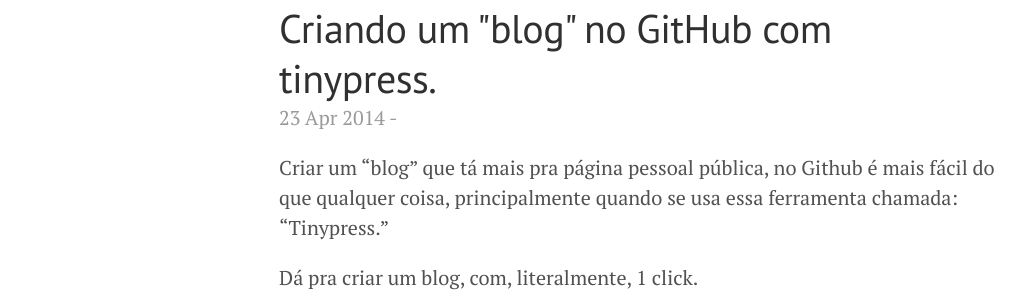
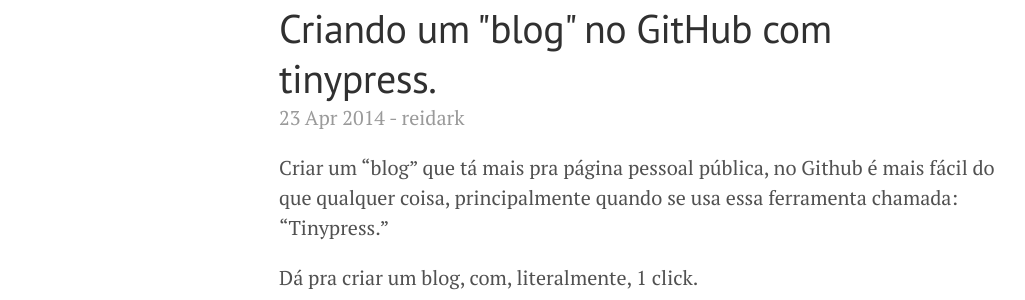
Before and after one commit to reidark/reidark.github.io, a Jekyll site: the page built from _posts/2014-04-23-n-o-existe-coisa-mais-f-cil-que-isso.markdown, in a window 1280 px wide. Shown: the part 129-429 px from the top of the page, without its empty margins (1-1026 px from the left). Built offline with Jekyll 4.4.1, drawn with Linux system fonts in a browser that asks for light colours; comment, search, counter and statistics services are not loaded.

Commit message:
Fix page author.

```diff
--- a/_layouts/post.html
+++ b/_layouts/post.html
@@ -4,7 +4,7 @@
 
 <div class="post">
   <h1 class="post-title">{{ page.title }}</h1>
-  <span class="post-date">{{ page.date | date_to_string }} - {{ post.author }}</span>
+  <span class="post-date">{{ page.date | date_to_string }} - {{ page.author }}</span>
   {{ content }}
       <div id="disqus_thread"></div>
     <script type="text/javascript">
```
